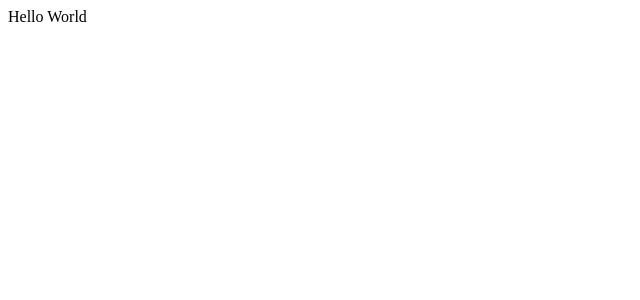
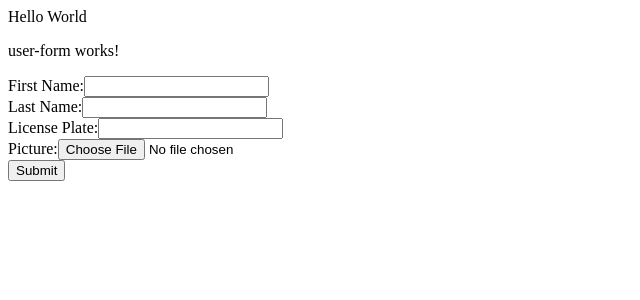
Before and after one commit to yannicklansink/website-mart-yannick-azure, an Angular app: page / in a window 1280 px wide. Shown: the top 300 px of the page, without its empty margins (0-640 px from the left). Built offline with nearby package versions, Linux system fonts and the light colour scheme.

Commit message:
form added

```diff
--- a/src/app/app.component.ts
+++ b/src/app/app.component.ts
@@ -2,7 +2,10 @@ import { Component } from '@angular/core';
 
 @Component({
   selector: 'app-root',
-  template: `<div>Hello {{value}}</div>`,
+  template: `
+    <div>Hello {{ value }}</div>
+    <app-user-form-component></app-user-form-component>
+  `,
 })
 export class AppComponent {
   value = 'World';
--- /dev/null
+++ b/src/app/user-form/user-form.component.html
@@ -0,0 +1,26 @@
+<p>user-form works!</p>
+<!-- app.component.html -->
+<form [formGroup]="userForm" (ngSubmit)="onSubmit()">
+  <label for="firstName">First Name:</label>
+  <input id="firstName" formControlName="firstName" type="text" />
+  <br />
+
+  <label for="lastName">Last Name:</label>
+  <input id="lastName" formControlName="lastName" type="text" />
+  <br />
+
+  <label for="licensePlate">License Plate:</label>
+  <input id="licensePlate" formControlName="licensePlate" type="text" />
+  <br />
+
+  <label for="picture">Picture:</label>
+  <input
+    id="picture"
+    formControlName="picture"
+    type="file"
+    (change)="onFileChange($event)"
+  />
+  <br />
+
+  <button type="submit">Submit</button>
+</form>
--- /dev/null
+++ b/src/app/user-form/user-form.component.ts
@@ -0,0 +1,33 @@
+import { Component, OnInit } from '@angular/core';
+import { FormBuilder, FormGroup, Validators } from '@angular/forms';
+
+@Component({
+  selector: 'app-user-form-component',
+  templateUrl: './user-form.component.html',
+  styleUrls: ['./user-form.component.css'],
+})
+export class UserFormComponent implements OnInit {
+  userForm: FormGroup;
+
+  constructor(private fb: FormBuilder) {}
+
+  ngOnInit(): void {
+    this.userForm = this.fb.group({
+      firstName: ['', Validators.required],
+      lastName: ['', Validators.required],
+      licensePlate: ['', Validators.required],
+      picture: [null, Validators.required],
+    });
+  }
+
+  onSubmit() {
+    console.log(this.userForm.value);
+  }
+
+  onFileChange(event: any) {
+    const file = event.target.files[0];
+    this.userForm.patchValue({
+      picture: file,
+    });
+  }
+}
```
Also changed, not shown: src/app/app.module.ts (+8 -6 lines), src/app/user-form/user-form.component.css (added), 1 other file (tests, documents, lock files or other folders).
